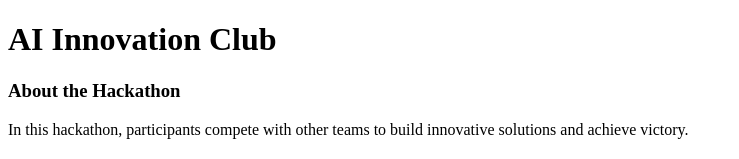
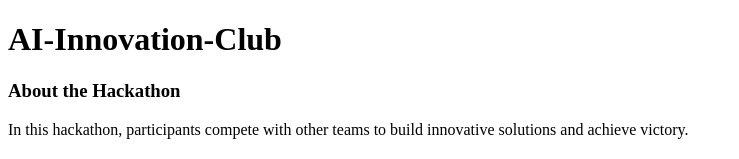
Before and after one commit to Gur-2006/AI-Innovation-Club, a plain HTML site: page index.html in a window 1280 px wide. Shown: the top 159 px of the page, without its empty margins (0-739 px from the left). Drawn offline with Linux system fonts and the light colour scheme.

Commit message:
The ai helped website created for practice

```diff
--- a/index.html
+++ b/index.html
@@ -18,7 +18,7 @@
 
 <body>
 
-    <h1>AI Innovation Club</h1>
+    <h1>AI-Innovation-Club</h1>
 
     <h3>About the Hackathon</h3>
 
```
